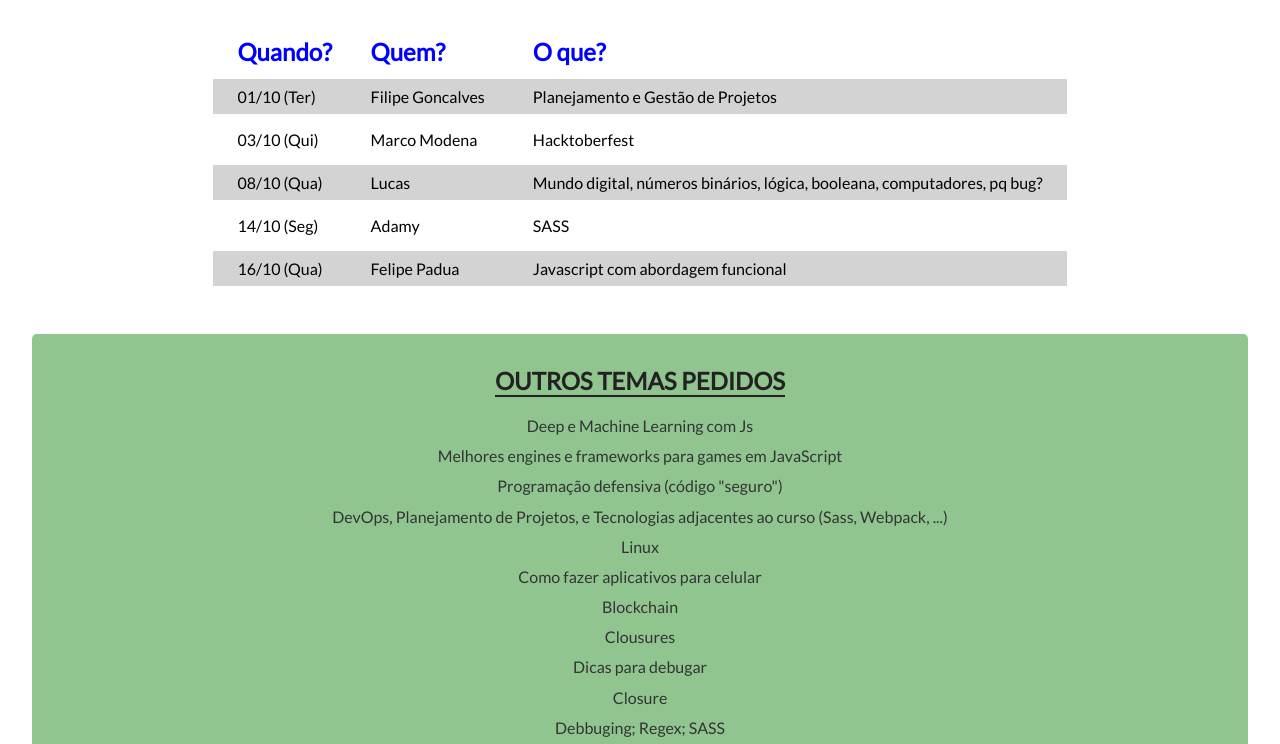
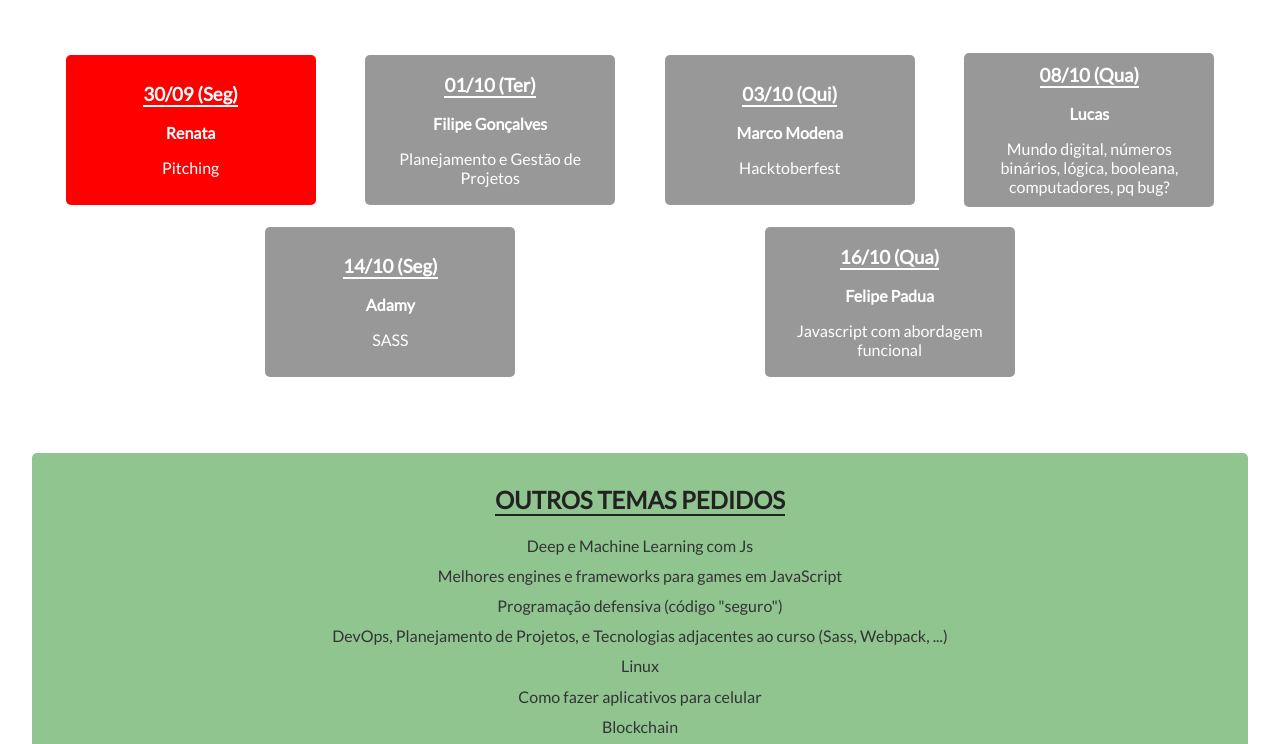
Before and after one commit to heitorgodau/ironhackers-techtalk, a plain HTML site: page index.html in a window 1280 px wide. Shown: the part 42-786 px from the top of the page. Drawn offline with Linux system fonts and the light colour scheme.

Commit message:
Layout changes & some JS inteligence inplemented

```diff
--- a/style.css
+++ b/assets/css/style.css
@@ -16,36 +16,45 @@ html {
 .section {
   display: flex;
   flex-wrap: wrap;
-  justify-content: center;
+  justify-content: space-evenly;
   align-items: center;
+  padding: 1rem;
   margin: 2.5rem 0;
 }
 
-.div {
-  width: fit-content;
+.card {
+  width: 30%;
+  min-width: 200px;
+  max-width: 250px;
+  min-height: 150px;
+  background-color: rgba(51, 51, 51, 0.5);
+  color: #fff;
+  border-radius: 5px;
+  display: flex;
+  flex-direction: column;
+  justify-content: center;
+  align-items: center;
+  margin-bottom: 20px;
+  padding: .7rem;
 }
 
-.div__title {
-  color: blue;
-  font-size: 1.5rem;
-  margin-bottom: 0.8rem;
-  padding-left: 1.5rem;
+.card--warning {
+  background-color: red;
 }
 
-.div__list,
-.section__list {
-  list-style-type: none;
-  width: 100%;
+.card__title,
+.card__talker {
+  margin-bottom: 1rem;
 }
 
-.div__list li {
-  margin-bottom: .5rem;
-  padding: .5rem 1.5rem;
+.card__title {
+  border-bottom: 2px solid #fff;
 }
 
-.div__list li:nth-child(odd) {
-  background-color: lightgray;
+.card__subject {
+  text-align: center;
 }
+
 
 .section--secondary {
   background-color: rgba(34, 139, 34, 0.5);
@@ -57,6 +66,7 @@ html {
 .section__title {
   margin-bottom: 1.2rem;
   color: #222;
+  text-align: center;
 }
 
 .section__title--highlighted {
@@ -64,7 +74,9 @@ html {
   border-bottom: 2px solid #222;
 }
 
-.section__list{
+.section__list {
+  list-style-type: none;
+  width: 100%;
   text-align: center;
 }
 
--- /dev/null
+++ b/assets/js/Card.js
@@ -0,0 +1,43 @@
+class Card {
+  constructor(date, talker, subject) {
+    this._date = date;
+    this._talker = talker;
+    this._subject = subject;
+    this.warning = false;
+  }
+
+  get date() {
+    return this._date;
+  }
+
+  get talker() {
+    return this._talker;
+  }
+
+  get subject() {
+    return this._subject;
+  }
+
+  cardConstructor(elementSelector) {
+    let card = '';
+    if (this.warning) {
+      card = `<div class="card card--warning">
+        <h3 class="card__title">${this.date}</h3>
+        <h4 class="card__talker">${this.talker}</h4>
+        <p class="card__subject">${this.subject}</p>
+      </div>`;
+    } else {
+      card = `<div class="card">
+        <h3 class="card__title">${this.date}</h3>
+        <h4 class="card__talker">${this.talker}</h4>
+        <p class="card__subject">${this.subject}</p>
+      </div>`;
+    }
+    const element = document.querySelector(elementSelector);
+    element.innerHTML += card;
+  }
+
+  changeWarning() {
+    this.warning = !this.warning;
+  }
+}
--- /dev/null
+++ b/assets/js/app.js
@@ -0,0 +1,26 @@
+// get today date
+const date = new Date();
+const today = date.getDate().toString();
+const thisMonth = (date.getMonth() + 1).toString();
+const cards = [
+  new Card('30/09 (Seg)', 'Renata', 'Pitching'),
+  new Card('01/10 (Ter)', 'Filipe Gonçalves', 'Planejamento e Gestão de Projetos'),
+  new Card('03/10 (Qui)', 'Marco Modena', 'Hacktoberfest'),
+  new Card('08/10 (Qua)', 'Lucas', 'Mundo digital, números binários, lógica, booleana, computadores, pq bug?'),
+  new Card('14/10 (Seg)', 'Adamy', 'SASS'),
+  new Card('16/10 (Qua)', 'Felipe Padua', 'Javascript com abordagem funcional'),
+];
+
+
+// Iteration in all Cards, verifing if card already pass, is today or is sometime in future
+cards.forEach((el) => {
+  const cardDate = el.date;
+  const cardDateDay = cardDate.slice(0, 2);
+  const cardDateMonth = cardDate.slice(4, 5);
+
+  if (today === cardDateDay && thisMonth === cardDateMonth) {
+    el.changeWarning();
+  }
+
+  el.cardConstructor('.section');
+});
--- a/index.html
+++ b/index.html
@@ -7,7 +7,7 @@
   <meta http-equiv="X-UA-Compatible" content="ie=edge">
   <title>IronHackers TechTalk</title>
   <link href="https://fonts.googleapis.com/css?family=Lato&display=swap" rel="stylesheet">
-  <link rel="stylesheet" href="./style.css">
+  <link rel="stylesheet" href="./assets/css/style.css">
 </head>
 
 <body>
@@ -15,39 +15,8 @@
     <h1 class="title">Ironhackers TechTalk</h1>
   </header>
   <main>
-    <section class="section section--flex">
+    <section class="section"></section>
 
-      <div class="date div div--tabled">
-        <h2 class="div__title">Quando?</h2>
-        <ul class="div__list">
-          <li>01/10 (Ter)</li>
-          <li>03/10 (Qui)</li>
-          <li>08/10 (Qua)</li>
-          <li>14/10 (Seg)</li>
-          <li>16/10 (Qua)</li>
-        </ul>
-      </div>
-      <div class="talker div div--tabled">
-        <h2 class="div__title">Quem?</h2>
-        <ul class="div__list">
-          <li>Filipe Goncalves</li>
-          <li>Marco Modena</li>
-          <li>Lucas</li>
-          <li>Adamy</li>
-          <li>Felipe Padua</li>
-        </ul>
-      </div>
-      <div class="subject div div--tabled">
-        <h2 class="div__title">O que?</h2>
-        <ul class="div__list">
-          <li>Planejamento e Gestão de Projetos</li>
-          <li>Hacktoberfest</li>
-          <li>Mundo digital, números binários, lógica, booleana, computadores, pq bug?</li>
-          <li>SASS</li>
-          <li>Javascript com abordagem funcional</li>
-        </ul>
-      </div>
-    </section>
     <section class="section section--secondary">
       <h2 class="section__title section__title--highlighted">Outros temas pedidos</h2>
       <ul class="section__list">
@@ -73,6 +42,8 @@
       </ul>
     </section>
   </main>
+  <script src="./assets/js/Card.js"></script>
+  <script src="./assets/js/app.js"></script>
 </body>
 
 </html>
```
Also changed, not shown: 1 other file.
